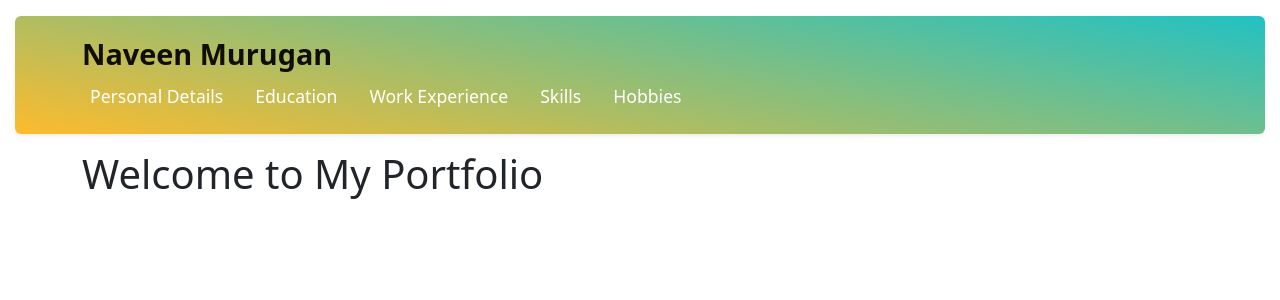
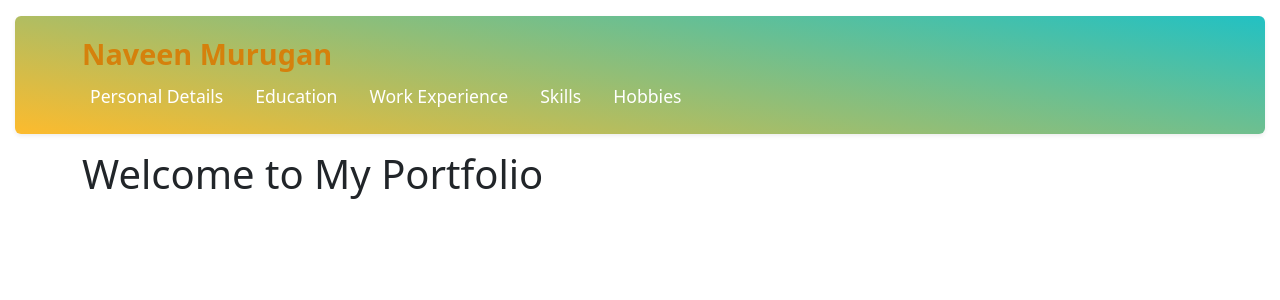
Before and after one commit to Naveen-JM/my-profile, a React (Vite) app: page / in a window 1280 px wide. In both pictures the pointer is over the link "Naveen Murugan". Shown: the top 300 px of the page. Built offline with nearby package versions, Linux system fonts and the light colour scheme.

Commit message:
commit@hover

```diff
--- a/src/Components/navbar/navbar.css
+++ b/src/Components/navbar/navbar.css
@@ -17,7 +17,7 @@
     color: #ffffff; /* White color for the brand text */
 }
 .navbar-brand:hover {
-    color: #100d04;
+    color: #d5810c;
 }
 /* Styles for the nav links */
 .nav-link {
```
